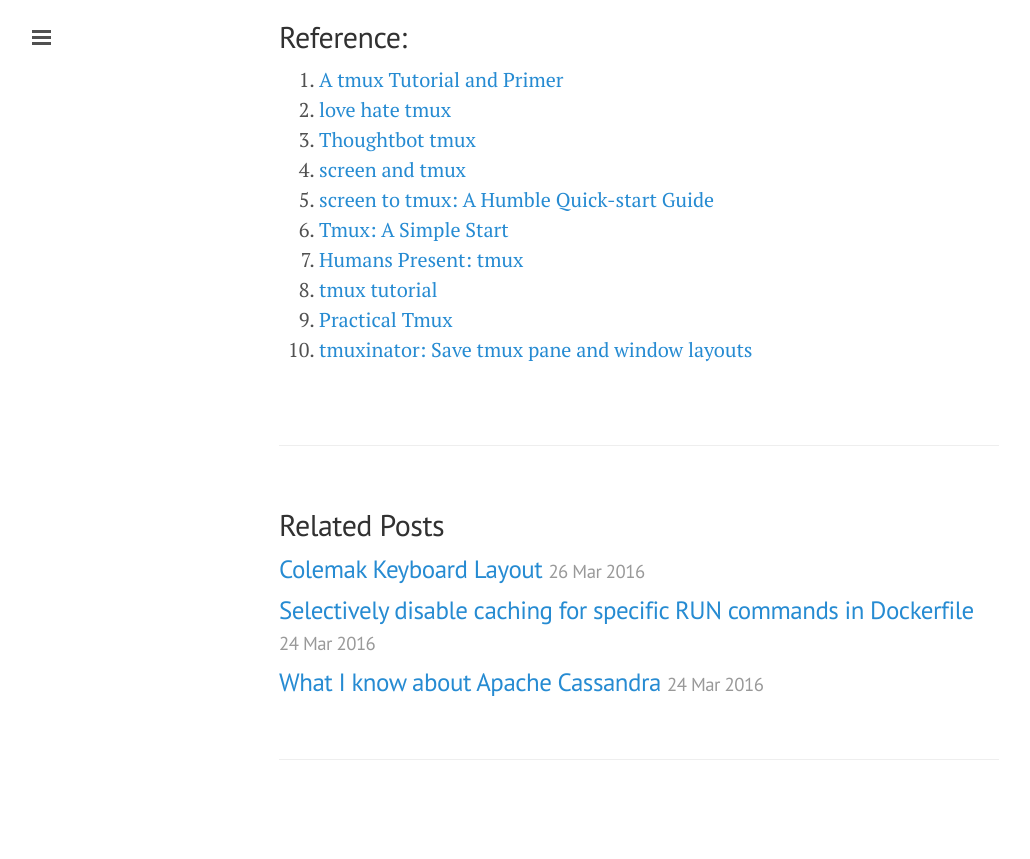
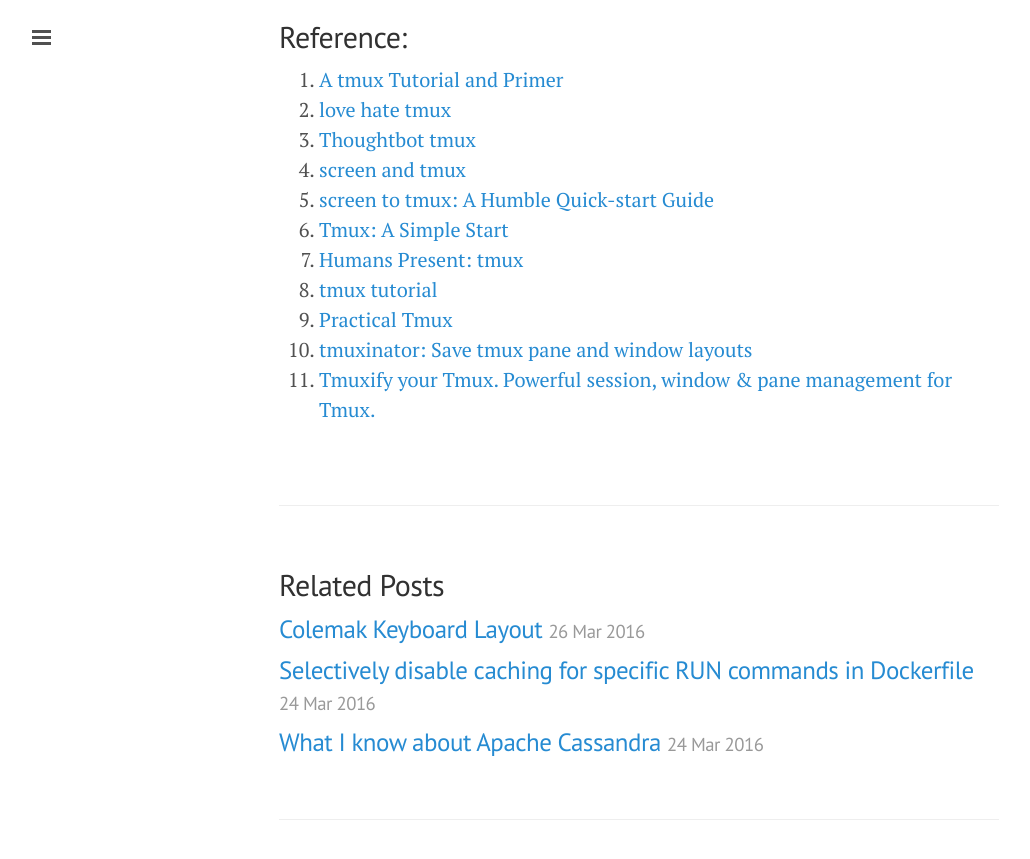
Before and after one commit to ibotdotout/ibotdotout.github.io, a Jekyll site: the page built from _posts/2014-06-09-tmux.md, in a window 1280 px wide and 900 px high, scrolled down 2607 px. Shown: the top 859 px of the window, without its empty margins (1-1031 px from the left). Built offline with Jekyll 4.4.1, drawn with Linux system fonts in a browser that asks for light colours; nearby versions of some CDN libraries; Markdown is read by kramdown in place of the engine named in the settings; comment, search, counter and statistics services are not loaded.

Commit message:
Add tmuxifier

```diff
--- a/_posts/2014-06-09-tmux.md
+++ b/_posts/2014-06-09-tmux.md
@@ -108,3 +108,4 @@ Prefix + <kbd>space<kbd>
 8. [tmux tutorial](https://www.youtube.com/playlist?list=PLtK75qxsQaMJ_DmXk9yZbCBJuG9HRwlGc)
 9. [Practical Tmux](https://mutelight.org/practical-tmux)
 10. [tmuxinator: Save tmux pane and window layouts](https://fabianfranke.de/2013/11/19/use-tmuxinator-to-recreate-tmux-panes-and-windows/)
+11. [Tmuxify your Tmux. Powerful session, window & pane management for Tmux.](https://github.com/jimeh/tmuxifier)
```
